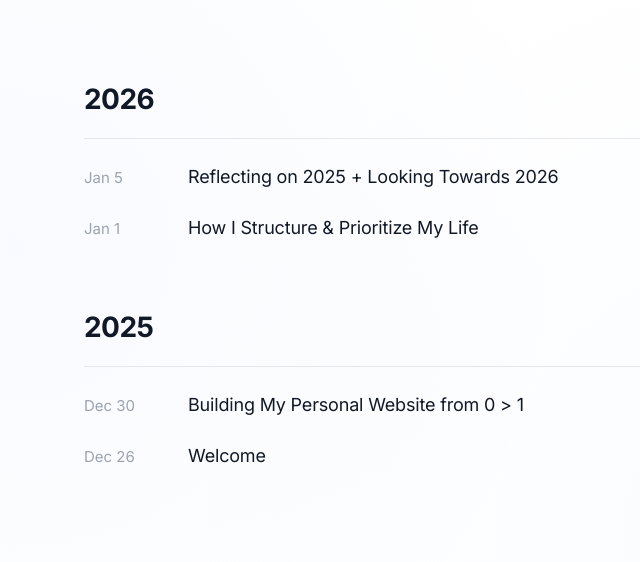
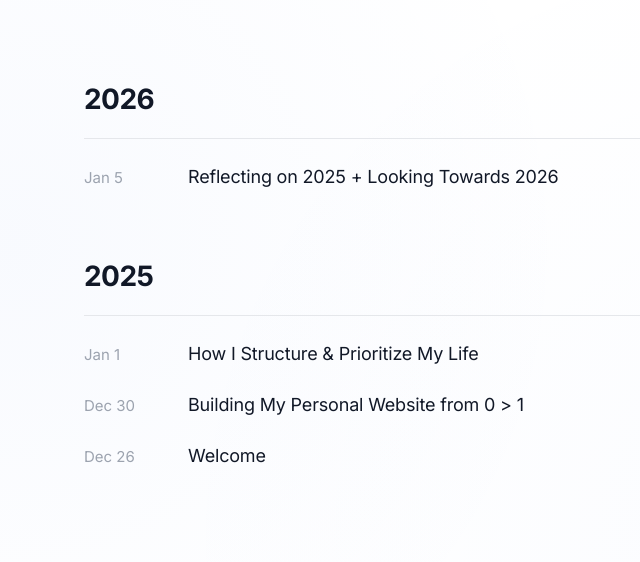
Before and after one commit to ktrann24/khietshome, a website: page thoughts/index.html in a window 1280 px wide. Shown: the part 238-800 px from the top of the page, without its empty margins (240-880 px from the left). Drawn offline with Linux system fonts and the light colour scheme.

Commit message:
Update blog posts from Notion - 2026-01-02

```diff
--- a/thoughts/index.html
+++ b/thoughts/index.html
@@ -30,55 +30,35 @@
                 </div>
             </section>
 
-            <!-- Posts are automatically grouped by year based on data-date attribute -->
-            <section class="posts-section" id="posts-section">
-                <ul id="posts-data" style="display:none;">
-                    <li data-date="2026-01-05" data-href="reflecting-on-2025-looking-towards-2026.html" data-title="Reflecting on 2025 + Looking Towards 2026"></li>
-                    <li data-date="2026-01-01" data-href="how-i-structure-prioritize-my-life.html" data-title="How I Structure & Prioritize My Life"></li>
-                    <li data-date="2025-12-30" data-href="building-my-personal-website-from-0-1.html" data-title="Building My Personal Website from 0 > 1"></li>
-                    <li data-date="2025-12-26" data-href="welcome.html" data-title="Welcome"></li>
-                </ul>
+            <section class="posts-section">
+                <div class="year-group">
+                    <h2 class="year-heading">2026</h2>
+                    <ul class="posts-list">
+                        <li class="post-list-item">
+                            <time class="post-date">Jan 5</time>
+                            <a href="reflecting-on-2025-looking-towards-2026.html" class="post-list-link">Reflecting on 2025 + Looking Towards 2026</a>
+                        </li>
+                    </ul>
+                </div>
+
+                <div class="year-group">
+                    <h2 class="year-heading">2025</h2>
+                    <ul class="posts-list">
+                        <li class="post-list-item">
+                            <time class="post-date">Jan 1</time>
+                            <a href="how-i-structure-prioritize-my-life.html" class="post-list-link">How I Structure & Prioritize My Life</a>
+                        </li>
+                        <li class="post-list-item">
+                            <time class="post-date">Dec 30</time>
+                            <a href="building-my-personal-website-from-0-1.html" class="post-list-link">Building My Personal Website from 0 > 1</a>
+                        </li>
+                        <li class="post-list-item">
+                            <time class="post-date">Dec 26</time>
+                            <a href="welcome.html" class="post-list-link">Welcome</a>
+                        </li>
+                    </ul>
+                </div>
             </section>
-            <script>
-            (function() {
-                const section = document.getElementById('posts-section');
-                const dataList = document.getElementById('posts-data');
-                const posts = Array.from(dataList.querySelectorAll('li'));
-
-                // Sort by date descending
-                posts.sort((a, b) => new Date(b.dataset.date) - new Date(a.dataset.date));
-
-                // Group by year
-                const byYear = {};
-                posts.forEach(p => {
-                    const year = p.dataset.date.substring(0, 4);
-                    if (!byYear[year]) byYear[year] = [];
-                    byYear[year].push(p);
-                });
-
-                // Format date as "Mon D"
-                const formatDate = (dateStr) => {
-                    const d = new Date(dateStr + 'T00:00:00');
-                    return d.toLocaleDateString('en-US', { month: 'short', day: 'numeric' });
-                };
-
-                // Render year groups
-                Object.keys(byYear).sort((a, b) => b - a).forEach(year => {
-                    const div = document.createElement('div');
-                    div.className = 'year-group';
-                    div.innerHTML = '<h2 class="year-heading">' + year + '</h2><ul class="posts-list"></ul>';
-                    const ul = div.querySelector('ul');
-                    byYear[year].forEach(p => {
-                        const li = document.createElement('li');
-                        li.className = 'post-list-item';
-                        li.innerHTML = '<time class="post-date">' + formatDate(p.dataset.date) + '</time>' +
-                            '<a href="' + p.dataset.href + '" class="post-list-link">' + p.dataset.title + '</a>';
-                        ul.appendChild(li);
-                    });
-                    section.appendChild(div);
-                });
-            })();
-            </script>
         </main>
 
         <footer class="footer">
```
Also changed, not shown: thoughts/reflecting-on-2025-looking-towards-2026.html (+4 -2 lines), 1 other file.
